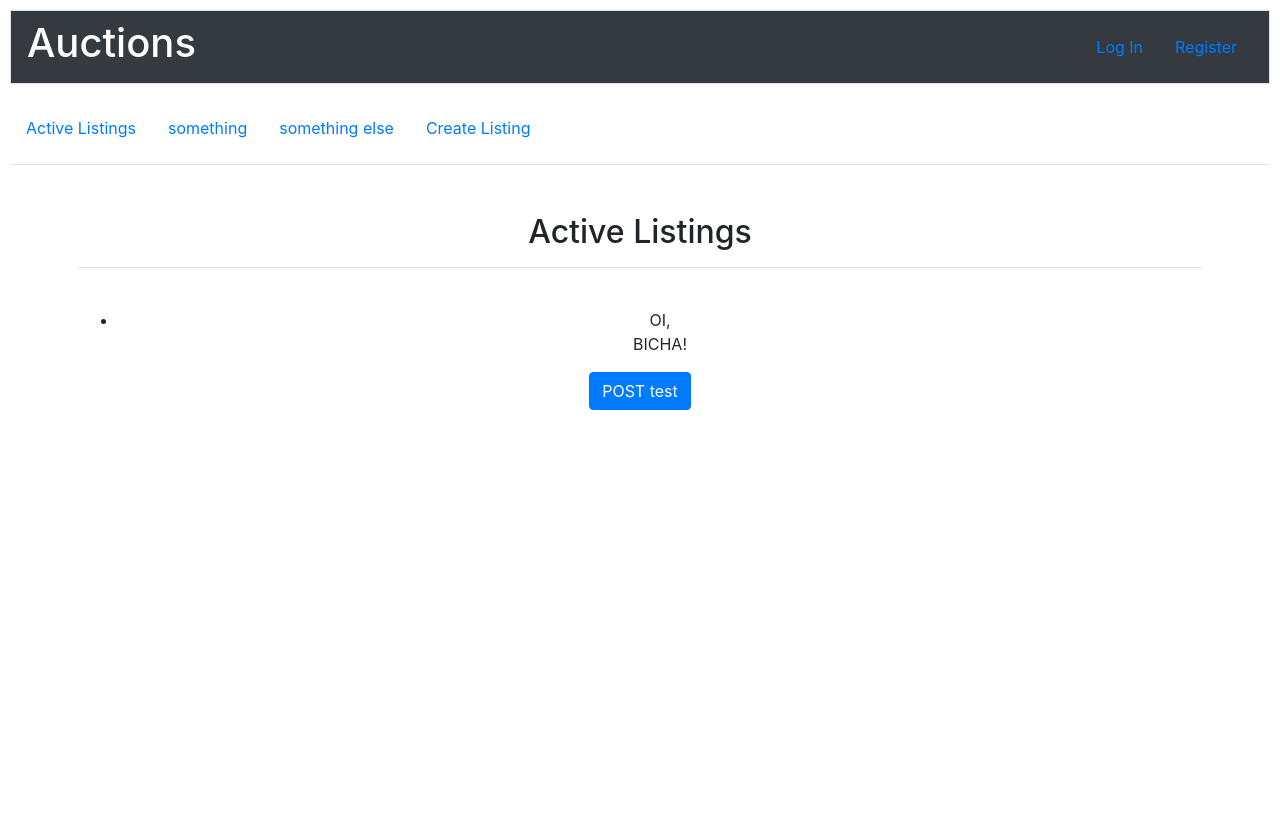
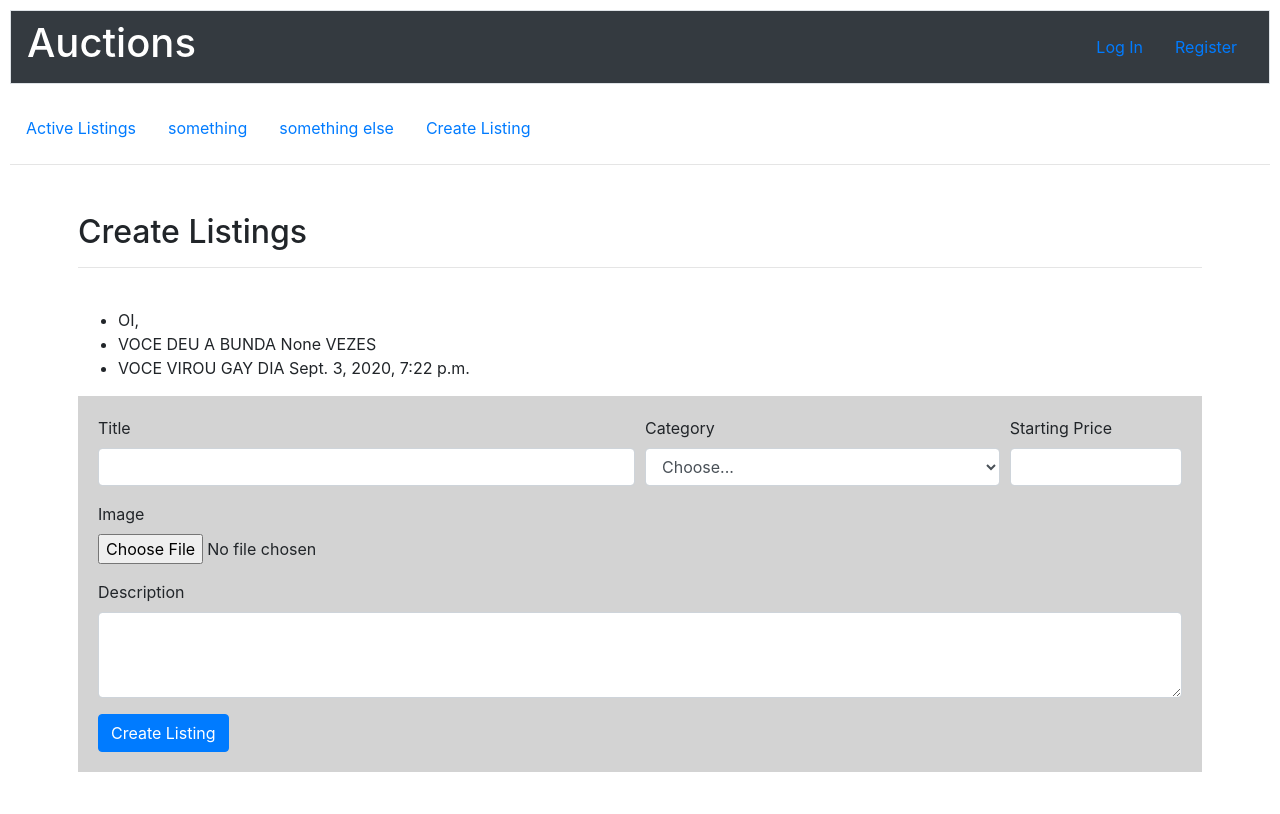
Before and after one commit to pulszao/E-Commerce, a Django app: page /create_listing in a window 1280 px wide. Before the commit the page ends 410 px from the top, so only its background shows below. Run offline with Django 3.2, Linux system fonts and the light colour scheme; parts of the project's set-up code (start-up, migrations or seed data) failed here and were passed over; some libraries are stand-ins or nearby versions.

Commit message:
improving create_listing.html

```diff
--- a/auctions/templates/auctions/create_listing.html
+++ b/auctions/templates/auctions/create_listing.html
@@ -1,14 +1,44 @@
 {% extends "auctions/layout.html" %}
 
 {% block body %}
-    <h2>Active Listings</h2><hr><br>
+    <h2>Create Listings</h2><hr><br>
     <ul>
         <li>OI, {{username}}</li>
-        <p>BICHA!</p>
+        <li>VOCE DEU A BUNDA {{ user_id }} VEZES</li>
+        <li>VOCE VIROU GAY DIA {{ time }}</li>
     </ul>
 
-    <form action="#" method="post">
+    <form action="#" method="post" style="background-color: lightgray; padding: 20px;">
         {% csrf_token %}
-        <input class="btn btn-primary" type="submit" value="POST test">
+        <div class="form-row">
+            <div class="form-group col-md-6">
+            <label>Title</label>
+                <input class="form-control">
+            </div>
+            <div class="form-group col-md-4">
+                <label>Category</label>
+                <select class="form-control">
+                  <option selected>Choose...</option>
+                  <option>...</option>
+                </select>
+            </div>
+            <div class="form-group col-md-2">
+                <label>Starting Price</label>
+                <input type="text" class="form-control">
+            </div>
+        </div>
+
+        <div class="form-row">
+            <div class="form-group col-md-6">
+                <label>Image</label>
+                <input type="file" class="form-control-file" style="float: center;">
+            </div>
+        </div>
+
+        <div class="form-group">
+            <label for="exampleFormControlTextarea1">Description</label>
+            <textarea class="form-control" id="exampleFormControlTextarea1" rows="3"></textarea>
+        </div>
+        <button type="submit" class="btn btn-primary">Create Listing</button>
     </form><br>
 {% endblock %}
--- a/auctions/templates/auctions/layout.html
+++ b/auctions/templates/auctions/layout.html
@@ -51,7 +51,7 @@
             </li>
         </nav><hr><br>
 
-        <div class="container p-2" style="text-align: center;">
+        <div class="container p-2" style="text-align: left;">
             {% block body %}
             {% endblock %}
         </div>
--- a/auctions/views.py
+++ b/auctions/views.py
@@ -3,7 +3,7 @@
 from django.http import HttpResponse, HttpResponseRedirect
 from django.shortcuts import render
 from django.urls import reverse
-
+import datetime
 from .models import User, Listing, Bids, Comments
 
 
@@ -91,7 +91,11 @@
         return HttpResponse("BROTA PAI! BROTA!")
 
     else:
-        username=request.user.username
+        username = request.user.username
+        user_id = request.user.id
+        time = datetime.datetime.now()
         return render(request, "auctions/create_listing.html", {
-            "username": username
+            "username": username,
+            "user_id": user_id,
+            "time": time
         })
```
